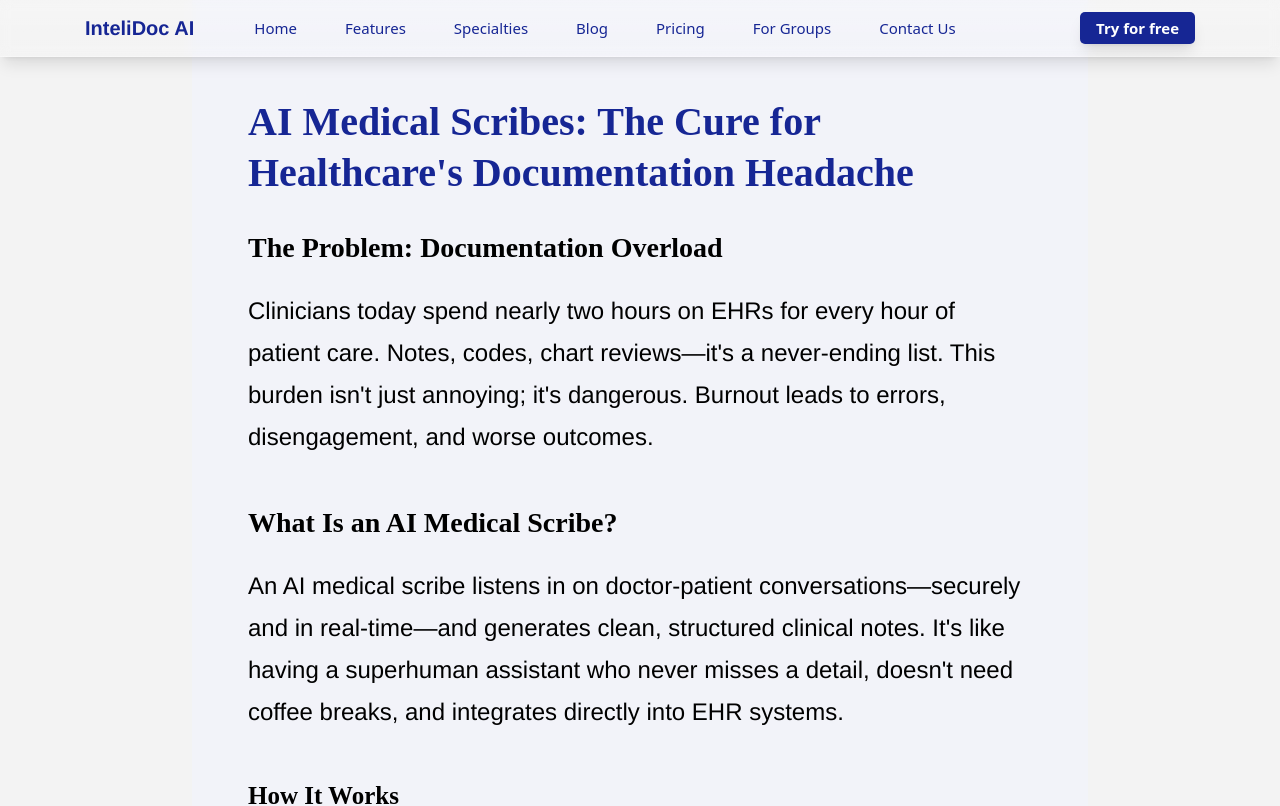
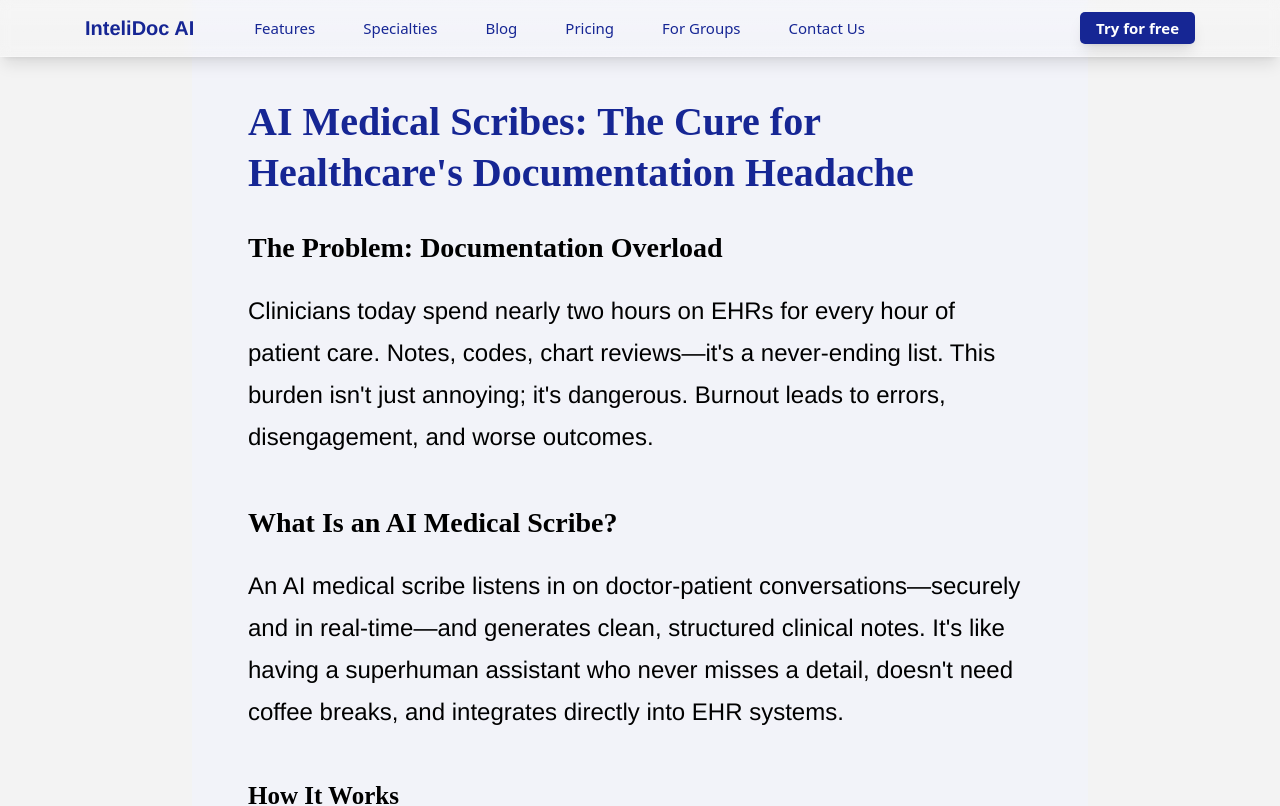
Before and after one commit to suraj-jha-github/intelidoc, a Next.js app: page /blogs/ai-medical-scribes in a window 1280 px wide. Shown: the top 806 px of the page. Built offline with nearby package versions, Linux system fonts and the light colour scheme.

Commit message:
added changes

```diff
--- a/app/blogs/ai-medical-scribes/page.tsx
+++ b/app/blogs/ai-medical-scribes/page.tsx
@@ -25,7 +25,7 @@ export default function AiMedicalScribes() {
 
     // Navigation menu items data
     const navItems = [
-        { label: "Home", href: "/" },
+
         { label: "Features", href: "/features" },
         { label: "Specialties", href: "/specialities" },
         { label: "Blog", href: "/blogs" },
--- a/app/blogs/burnout-to-balance/page.tsx
+++ b/app/blogs/burnout-to-balance/page.tsx
@@ -25,7 +25,6 @@ export default function BurnoutToBalance() {
 
     // Navigation menu items data
     const navItems = [
-        { label: "Home", href: "/" },
         { label: "Features", href: "/features" },
         { label: "Specialties", href: "/specialities" },
         { label: "Blog", href: "/blogs" },
--- a/app/blogs/documenting-pediatric/page.tsx
+++ b/app/blogs/documenting-pediatric/page.tsx
@@ -25,7 +25,6 @@ export default function DocumentingPediatric() {
 
     // Navigation menu items data
     const navItems = [
-        { label: "Home", href: "/" },
         { label: "Features", href: "/features" },
         { label: "Specialties", href: "/specialities" },
         { label: "Blog", href: "/blogs" },
--- a/app/blogs/why-internal-medicine/page.tsx
+++ b/app/blogs/why-internal-medicine/page.tsx
@@ -25,7 +25,6 @@ export default function WhyInternalMedicine() {
 
     // Navigation menu items data
     const navItems = [
-        { label: "Home", href: "/" },
         { label: "Features", href: "/features" },
         { label: "Specialties", href: "/specialities" },
         { label: "Blog", href: "/blogs" },
```
